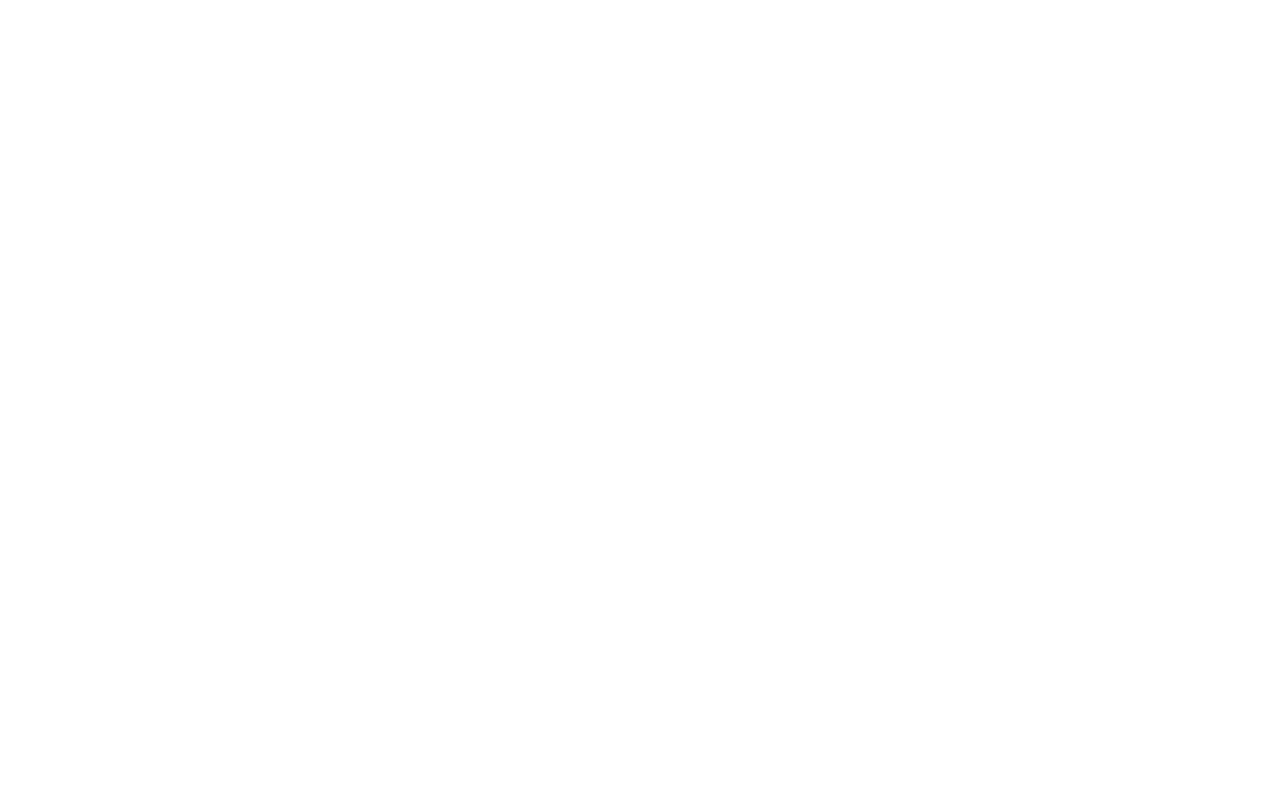
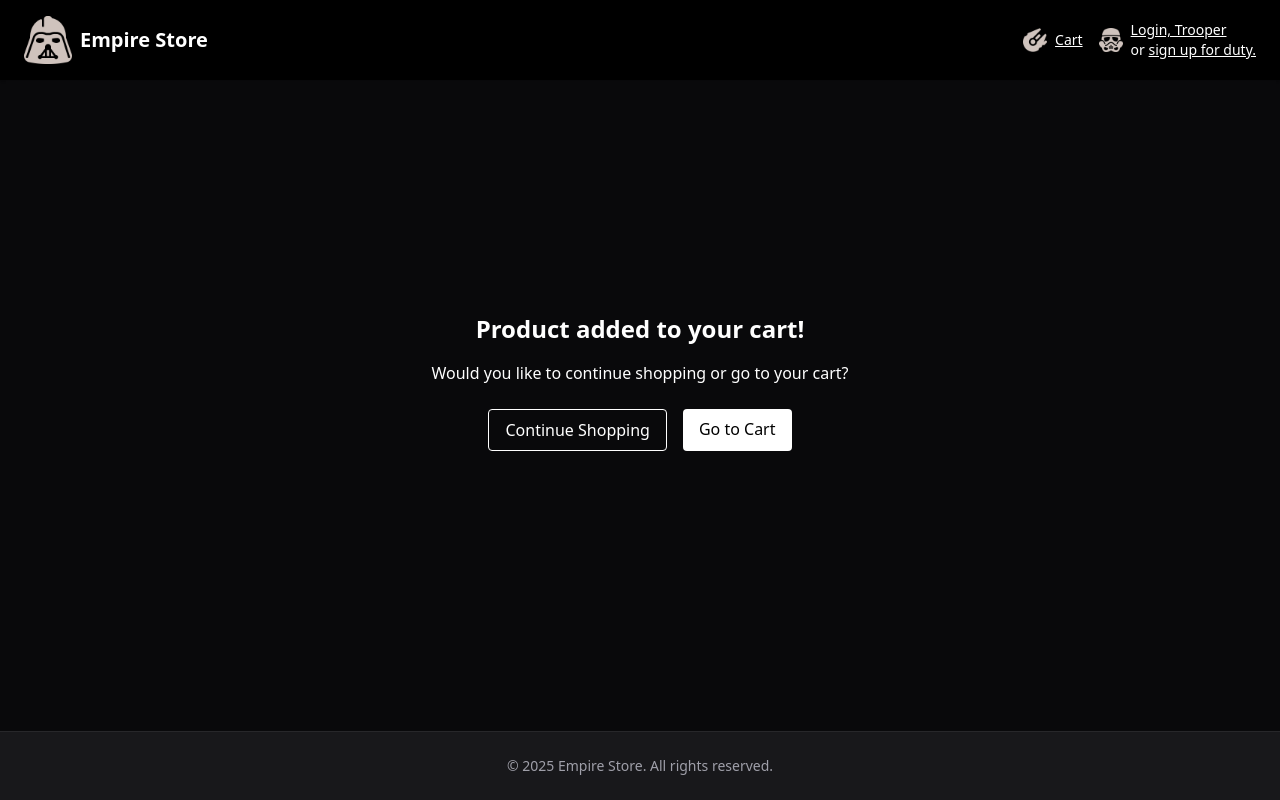
Before and after one commit to tulioanesio/empire-store, a React (Vite) app: page /PreCart in a window 1280 px wide. Before the commit this address had no page. Built offline with nearby package versions, Linux system fonts and the light colour scheme; no server answers.

Commit message:
feat: precart added

```diff
--- a/src/App.jsx
+++ b/src/App.jsx
@@ -3,6 +3,7 @@
 import Register from "./pages/register";
 import Login from "./pages/login";
 import Product from "./pages/product";
+import PreCart from "./pages/precart";
 import Cart from "./pages/cart";
 
 function App() {
@@ -13,6 +14,7 @@
         <Route path="/Login" element={<Login />} />
         <Route path="/Register" element={<Register />} />
         <Route path="/Product/:id" element={<Product />} />
+        <Route path="/PreCart" element={<PreCart />} />
         <Route path="/Cart" element={<Cart />} />
       </Routes>
     </BrowserRouter>
--- a/src/components/BuyNow.jsx
+++ b/src/components/BuyNow.jsx
@@ -1,22 +1,29 @@
 import api from "../services/api.js";
 import { ToastContainer, toast } from "react-toastify";
+import { useNavigate } from "react-router-dom";
 import "react-toastify/dist/ReactToastify.css";
 
 export default function BuyNow({ productId }) {
+  const navigate = useNavigate();
+
   async function handleBuyNow() {
+    const token = localStorage.getItem("token");
     try {
-      const token = localStorage.getItem("token");
-
       await api.post(`/cart/${productId}`, null, {
         headers: {
           Authorization: `Bearer ${token}`,
         },
       });
 
-      toast.success("Produto adicionado ao carrinho com sucesso!");
+      navigate("/precart")
+      toast.success("The Empire has seized the product for you!");
     } catch (error) {
-      toast.error("Erro ao adicionar produto ao carrinho.");
-      console.error("Erro ao adicionar produto ao carrinho:", error);
+      if (!token) {
+        setTimeout(() => navigate("/login"), 2500);
+        toast.error("You must be aligned with the Empire to add to the cart. Redirecting...");
+      } else {
+        toast.error("Imperial systems malfunctioned, product not added.");
+      }
     }
   }
 
@@ -30,7 +37,7 @@
         Buy Now
       </button>
 
-      <ToastContainer theme="dark" autoClose={3000} position="bottom-right"/>
+      <ToastContainer theme="dark" autoClose={2000} position="bottom-right" />
     </>
   );
 }
--- a/src/pages/precart/index.jsx
+++ b/src/pages/precart/index.jsx
@@ -0,0 +1,99 @@
+import { useEffect, useState } from "react";
+import NavBar from "../../components/NavBar";
+import { Link } from "react-router-dom";
+import Footer from "../../components/Footer";
+import api from "../../services/api";
+import { jwtDecode } from "jwt-decode";
+
+function PreCart() {
+  const [cartItems, setCartItems] = useState([]);
+  const [loading, setLoading] = useState(true);
+  const [user, setUser] = useState(null);
+
+  useEffect(() => {
+    const token = localStorage.getItem("token");
+
+    if (token) {
+      try {
+        const decoded = jwtDecode(token);
+        setUser({ name: decoded.name });
+      } catch (err) {
+        console.error("Erro ao decodificar token:", err);
+      }
+    }
+
+    async function fetchCart() {
+      try {
+        const response = await api.get("/cart", {
+          headers: {
+            Authorization: `Bearer ${token}`,
+          },
+        });
+
+        setCartItems(response.data.cart.items || []);
+      } catch (error) {
+        console.error("Erro ao buscar carrinho:", error);
+      } finally {
+        setLoading(false);
+      }
+    }
+
+    fetchCart();
+  }, []);
+
+  const lastItem = cartItems.length > 0 ? cartItems[cartItems.length - 1] : null;
+
+  if (loading) {
+    return (
+      <div className="min-h-screen flex items-center justify-center bg-zinc-950 text-white">
+        <div className="animate-spin rounded-full h-12 w-12 border-t-4 border-emerald-500"></div>
+      </div>
+    );
+  }
+
+  return (
+    <div className="min-h-screen flex flex-col bg-zinc-950 text-white">
+      <NavBar user={user} />
+
+      <main className="flex-1 flex flex-col items-center justify-center px-4 text-center">
+        <h2 className="text-2xl font-semibold mb-4">
+          Product added to your cart!
+        </h2>
+
+        {lastItem && (
+          <div className="mb-6">
+            <img
+              src={lastItem.productImageUrl}
+              alt={lastItem.productName}
+              className="w-32 h-32 object-contain mx-auto mb-2"
+            />
+            <p className="text-lg">{lastItem.productName}</p>
+          </div>
+        )}
+
+        <p className="mb-6">
+          Would you like to continue shopping or go to your cart?
+        </p>
+
+        <div className="flex gap-4">
+          <Link
+            to="/"
+            className="px-4 py-2 border border-white hover:bg-white hover:text-black transition rounded-sm"
+          >
+            Continue Shopping
+          </Link>
+          <Link
+            to="/cart"
+            className="px-4 py-2 bg-white text-black hover:bg-gray-200 transition rounded-sm"
+          >
+            Go to Cart
+          </Link>
+        </div>
+      </main>
+
+      <Footer />
+    </div>
+  );
+}
+
+export default PreCart;
--- a/src/pages/product/index.jsx
+++ b/src/pages/product/index.jsx
@@ -1,5 +1,4 @@
 import { useEffect, useState } from "react";
-import { Link, useNavigate } from "react-router-dom";
 import { useParams } from "react-router-dom";
 import api from "../../services/api";
 import { jwtDecode } from "jwt-decode";
```
Also changed, not shown: src/pages/cart/index.jsx (line endings or trailing spaces).
